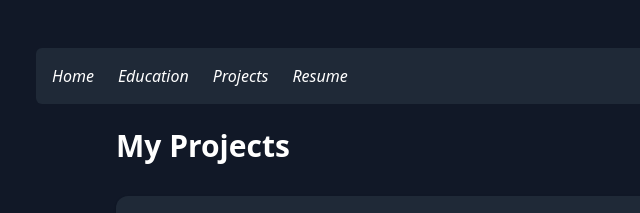
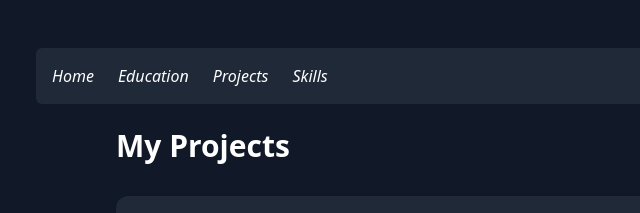
Before and after one commit to Zemron-Knight/Porfolio-Official, a plain HTML site: page projects.html in a window 1280 px wide. Shown: the top 213 px of the page, 12-652 px from the left. Drawn offline with nearby package versions, Linux system fonts and the light colour scheme.

Commit message:
Update projects.html

```diff
--- a/projects.html
+++ b/projects.html
@@ -32,7 +32,7 @@
                 <a href="projects.html" class="block italic">Projects</a>
               </li>
               <li class="cursor-pointer">
-                <a href="#resume" class="block italic">Resume</a>
+                <a href="skills.html" class="block italic">Skills</a>
               </li>
             </ul>
           </nav>
```
